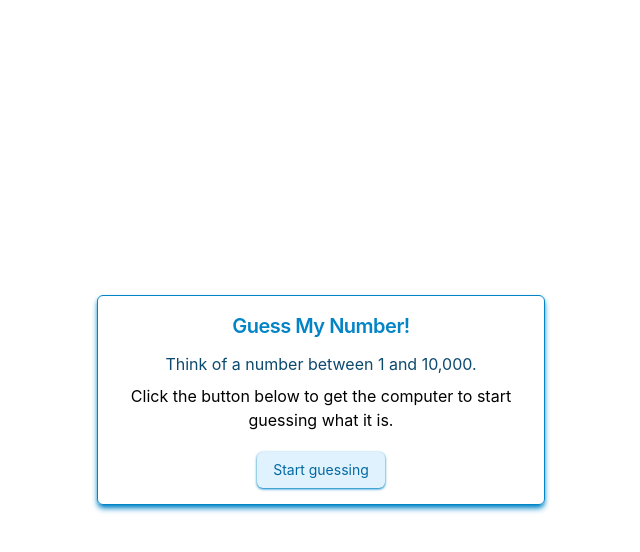
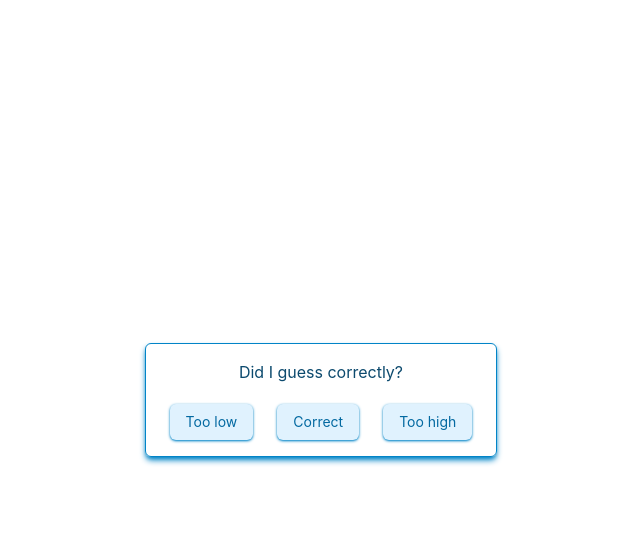
Before and after one commit to jacobhtkh/guess-number-game, a React (Vite) app: page / in a window 1280 px wide. Both pictures are taken after a click on the button "Start guessing". Shown: the top 552 px of the page, without its empty margins (319-959 px from the left). Built offline with nearby package versions, Linux system fonts and the light colour scheme.

Commit message:
Start guessing logic

```diff
--- a/src/components/cards/guessNumberCard/guessNumberCard.tsx
+++ b/src/components/cards/guessNumberCard/guessNumberCard.tsx
@@ -1,10 +1,22 @@
-import * as React from 'react';
+import React, { useState, useEffect } from 'react';
 import { PrimaryButton } from '../../buttons/primaryButton';
 
 export const GuessNumberCard: React.FunctionComponent = () => {
+  const [hasGameStarted, setHasGameStarted] = useState(false);
+
+  useEffect(() => {
+    setHasGameStarted(false);
+  }, []);
+
+  const onClickStartGuess = () => {
+    setHasGameStarted(true);
+  };
+
   return (
     <div className='max-w-md border border-solid rounded-md border-sky-600 shadow-md shadow-sky-600'>
       <div className='px-6 py-4 text-center'>
+        {!hasGameStarted ? (
+          <div>
             <h2 className=' mb-3 text-xl font-semibold tracking-tight text-sky-600'>
               Guess My Number!
             </h2>
@@ -12,10 +24,24 @@ export const GuessNumberCard: React.FunctionComponent = () => {
               Think of a number between 1 and 10,000.
             </h4>
             <p className='mb-5'>
-          Click the button below to get the computer to start guessing what it
-          is.
+              Click the button below to get the computer to start guessing what
+              it is.
             </p>
-        <PrimaryButton text='Start guessing' onClick={() => {}} />
+          </div>
+        ) : (
+          <div className='mb-5'>
+            <h4 className='text-sky-900'>Did I guess correctly?</h4>
+          </div>
+        )}
+        {!hasGameStarted ? (
+          <PrimaryButton text='Start guessing' onClick={onClickStartGuess} />
+        ) : (
+          <div className='flex justify-between space-x-6'>
+            <PrimaryButton text='Too low' onClick={onClickStartGuess} />
+            <PrimaryButton text='Correct' onClick={onClickStartGuess} />
+            <PrimaryButton text='Too high' onClick={onClickStartGuess} />
+          </div>
+        )}
       </div>
     </div>
   );
```
Also changed, not shown: 1 other file (tests, documents, lock files or other folders). Lines whose indentation alone changed are shown as unchanged.
